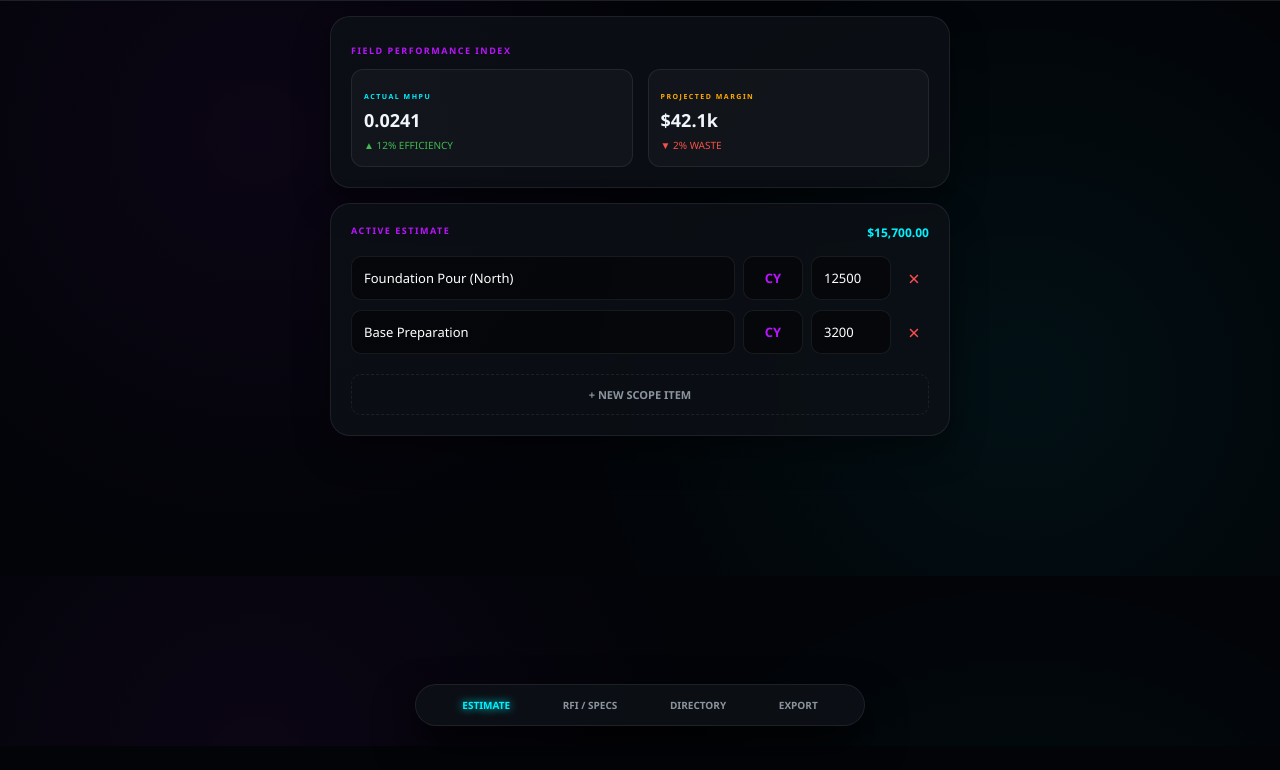
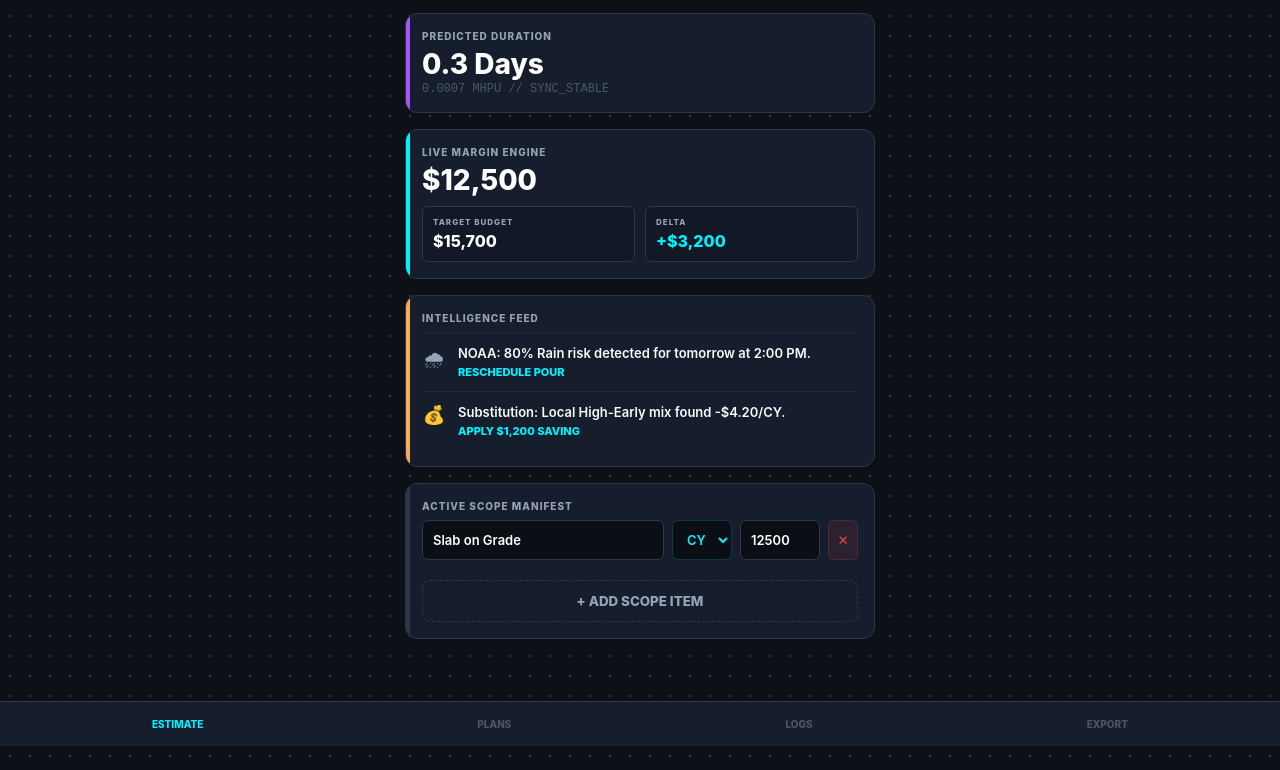
Before and after one commit to wacobjatts/FieldProducts, a plain HTML site: page index.html in a window 1280 px wide. Shown: the part 54-824 px from the top of the page. Before the commit the page ends 800 px from the top, so only its background shows below. Drawn offline with Linux system fonts and the light colour scheme.

Commit message:
Update index.html

```diff
--- a/index.html
+++ b/index.html
@@ -3,208 +3,195 @@
 <head>
     <meta charset="UTF-8">
     <meta name="viewport" content="width=device-width, initial-scale=1.0, viewport-fit=cover">
-    <title>NEBULA // ENTERPRISE APEX</title>
+    <title>NEBULA APEX // Phase 1</title>
     <style>
         :root {
-            --bg: #020408;
-            --glass: rgba(13, 17, 23, 0.8);
-            --border: rgba(255, 255, 255, 0.08);
-            --neon-blue: #00f2ff;
-            --neon-purple: #bc13fe;
-            --neon-amber: #ffaa00;
-            --text-main: #f0f6fc;
-            --text-dim: #8b949e;
+            /* Professional Field-Ready Palette */
+            --bg: #0d1117;
+            --surface: #161e2e;
+            --border: #2d3748;
+            --mint: #00f2ff;
+            --electric: #3b82f6;
+            --text-high: #f9fafb;
+            --text-mid: #94a3b8;
+            --text-low: #4a5568;
+
+            /* Logic Colors */
+            --purple: #a855f7;
+            --amber: #f6ad55;
+            --danger: #ef4444;
         }
 
-        * { box-sizing: border-box; font-family: 'Segoe UI', system-ui, sans-serif; -webkit-tap-highlight-color: transparent; }
+        * { box-sizing: border-box; font-family: -apple-system, system-ui, sans-serif; }
+
         body {
-            margin: 0; background: var(--bg); color: var(--text-main); padding-bottom: 110px;
-            background-image:
-                radial-gradient(circle at 20% 30%, rgba(188, 19, 254, 0.05) 0%, transparent 40%),
-                radial-gradient(circle at 80% 70%, rgba(0, 242, 255, 0.05) 0%, transparent 40%);
+            margin: 0; background-color: var(--bg); color: var(--text-mid);
+            background-image: radial-gradient(var(--border) 1px, transparent 1px);
+            background-size: 20px 20px;
+            padding-bottom: 100px;
         }
 
-        /* ENTERPRISE HUD */
-        .hud {
+        /* HEADER */
+        .hud-header {
             position: sticky; top: 0; z-index: 1000;
-            background: var(--glass); backdrop-filter: blur(25px);
-            padding: 15px 20px; border-bottom: 1px solid var(--border);
-            display: flex; justify-content: space-between; align-items: center;
+            background: rgba(13, 17, 23, 0.98); border-bottom: 1px solid var(--border);
+            padding: 15px 20px;
         }
-        .brand { font-weight: 900; font-size: 16px; letter-spacing: 2px; color: var(--neon-blue); text-transform: uppercase; }
-        .project-status { font-size: 10px; color: var(--neon-amber); border: 1px solid var(--neon-amber); padding: 4px 10px; border-radius: 4px; font-weight: 800; }
+        .header-top { display: flex; justify-content: space-between; align-items: center; }
+        .logo { font-weight: 900; font-size: 16px; color: #fff; letter-spacing: -0.5px; }
+        .logo span { color: var(--mint); }
+        .status-pill { font-size: 9px; font-weight: 800; padding: 4px 10px; border-radius: 4px; background: rgba(0,242,255,0.1); color: var(--mint); border: 1px solid var(--mint); }
 
-        .container { padding: 15px; max-width: 650px; margin: auto; }
+        .container { padding: 15px; max-width: 500px; margin: auto; }
 
-        /* HOLOGRAPHIC CARDS */
+        /* DECISION CARDS */
         .card {
-            background: var(--glass); border: 1px solid var(--border); border-radius: 20px;
-            padding: 20px; margin-bottom: 15px; position: relative; overflow: hidden;
-            box-shadow: 0 15px 35px rgba(0,0,0,0.4);
+            background: var(--surface); border: 1px solid var(--border); border-radius: 12px;
+            padding: 16px; margin-bottom: 16px; position: relative; overflow: hidden;
         }
-        .card-header { display: flex; justify-content: space-between; align-items: flex-start; margin-bottom: 15px; }
-        .label { font-size: 9px; font-weight: 900; color: var(--neon-purple); text-transform: uppercase; letter-spacing: 1.5px; }
+        .card::before { content: ''; position: absolute; top:0; left:0; width: 4px; height: 100%; background: var(--border); }
+        .card.info::before { background: var(--purple); }
+        .card.success::before { background: var(--mint); }
+        .card.warning::before { background: var(--amber); }
 
-        /* PERFORMANCE DELTA (From Performance.tsx) */
-        .delta-box { display: flex; gap: 15px; margin-top: 10px; }
-        .stat { flex: 1; background: rgba(255,255,255,0.03); padding: 12px; border-radius: 12px; border: 1px solid var(--border); }
-        .stat-val { font-size: 18px; font-weight: 900; display: block; margin-top: 4px; }
-        .trend-up { color: #3fb950; font-size: 10px; }
-        .trend-down { color: #f85149; font-size: 10px; }
+        .label { font-size: 10px; font-weight: 800; color: var(--text-mid); text-transform: uppercase; letter-spacing: 1px; display: block; margin-bottom: 8px; }
+        .val-large { font-size: 28px; font-weight: 800; color: #fff; line-height: 1; }
+        .sub-val { font-size: 12px; color: var(--text-low); margin-top: 4px; font-family: monospace; }
 
-        /* LINE ITEMS */
-        .item-row { display: grid; grid-template-columns: 1fr 60px 80px 30px; gap: 8px; margin-bottom: 10px; }
-        input {
-            background: rgba(0,0,0,0.5); border: 1px solid var(--border); color: #fff;
-            padding: 12px; border-radius: 10px; font-size: 13px; transition: 0.3s;
+        /* DECISION FEED */
+        .feed-item { display: flex; gap: 12px; padding: 12px 0; border-top: 1px solid rgba(255,255,255,0.05); }
+        .feed-icon { font-size: 18px; width: 24px; text-align: center; }
+        .feed-text { flex: 1; font-size: 13px; color: var(--text-high); font-weight: 600; }
+        .feed-action { color: var(--mint); font-size: 11px; font-weight: 800; text-transform: uppercase; margin-top: 4px; cursor: pointer; }
+
+        /* OPERATIONAL ESTIMATOR */
+        .scope-row { display: grid; grid-template-columns: 1fr 60px 80px 30px; gap: 8px; margin-bottom: 10px; }
+        input, select {
+            background: #0b0e14; border: 1px solid var(--border); color: #fff;
+            padding: 10px; border-radius: 6px; font-size: 13px; font-weight: 600;
         }
-        input:focus { border-color: var(--neon-blue); outline: none; box-shadow: 0 0 10px rgba(0,242,255,0.2); }
-        .btn-del { background: none; border: none; color: #ff4d4d; font-size: 20px; cursor: pointer; }
+        .unit-lbl { color: var(--mint); border-color: rgba(0,242,255,0.2); text-align: center; }
+        .btn-del { background: rgba(239,68,68,0.1); border: 1px solid rgba(239,68,68,0.2); color: var(--danger); border-radius: 6px; cursor: pointer; }
 
-        /* RFI / SUBMITTAL LIST */
-        .rfi-item { display: flex; justify-content: space-between; align-items: center; padding: 12px; background: rgba(255,255,255,0.02); border-radius: 10px; margin-bottom: 8px; font-size: 13px; }
-        .status-pill { font-size: 9px; padding: 3px 8px; border-radius: 50px; font-weight: 800; }
-        .status-open { background: var(--neon-amber); color: #000; }
-        .status-closed { background: #3fb950; color: #fff; }
+        /* MARGIN HUD */
+        .margin-grid { display: grid; grid-template-columns: 1fr 1fr; gap: 10px; margin-top: 12px; }
+        .stat-box { background: rgba(0,0,0,0.2); padding: 10px; border-radius: 6px; border: 1px solid var(--border); }
+        .stat-val { font-size: 16px; font-weight: 800; color: #fff; }
 
-        /* VIEW TOGGLE */
-        .view { display: none; }
-        .view.active { display: block; animation: slideUp 0.4s cubic-bezier(0.16, 1, 0.3, 1); }
-        @keyframes slideUp { from { opacity: 0; transform: translateY(15px); } to { opacity: 1; transform: translateY(0); } }
-
-        /* NAV DOCK */
-        .nav {
-            position: fixed; bottom: 20px; left: 50%; transform: translateX(-50%);
-            width: 90%; max-width: 450px; background: rgba(13, 17, 23, 0.9);
-            backdrop-filter: blur(20px); border: 1px solid var(--border);
-            border-radius: 100px; padding: 12px 20px; display: flex; justify-content: space-around;
-            box-shadow: 0 20px 40px rgba(0,0,0,0.8);
+        /* FOOTER NAV */
+        .nav-bar {
+            position: fixed; bottom: 0; left: 0; right: 0;
+            background: var(--surface); border-top: 1px solid var(--border);
+            display: flex; justify-content: space-around; padding: 15px;
         }
-        .nav-btn { background: none; border: none; color: var(--text-dim); font-size: 10px; font-weight: 900; text-transform: uppercase; cursor: pointer; transition: 0.2s; }
-        .nav-btn.active { color: var(--neon-blue); text-shadow: 0 0 8px var(--neon-blue); }
-
-        @media print { .nav, .hud, .btn-del, .btn-add { display: none !important; } }
+        .nav-item { color: var(--text-low); font-size: 10px; font-weight: 800; text-transform: uppercase; background: none; border: none; cursor: pointer; }
+        .nav-item.active { color: var(--mint); }
     </style>
 </head>
 <body>
 
-    <header class="hud">
-        <div class="brand">NEBULA // PRO</div>
-        <div class="project-status">LOGGING: PHASE_02</div>
+    <header class="hud-header">
+        <div class="header-top">
+            <div class="logo">NEBULA <span>APEX</span></div>
+            <div class="status-pill">NOMINAL</div>
+        </div>
     </header>
 
     <div class="container">
 
-        <section id="v-dash" class="view active">
-            <div class="card">
-                <span class="label">Field Performance Index</span>
-                <div class="delta-box">
-                    <div class="stat">
-                        <span class="label" style="font-size:7px; color:var(--neon-blue)">Actual MHPU</span>
-                        <span class="stat-val">0.0241</span>
-                        <span class="trend-up">▲ 12% EFFICIENCY</span>
-                    </div>
-                    <div class="stat">
-                        <span class="label" style="font-size:7px; color:var(--neon-amber)">Projected Margin</span>
-                        <span class="stat-val">$42.1k</span>
-                        <span class="trend-down">▼ 2% WASTE</span>
-                    </div>
+        <div class="card info">
+            <span class="label">Predicted Duration</span>
+            <div class="val-large" id="days-val">0.0 Days</div>
+            <div class="sub-val" id="mhpu-val">0.0000 MHPU // SYNC_STABLE</div>
+        </div>
+
+        <div class="card success">
+            <span class="label">Live Margin Engine</span>
+            <div class="val-large" id="total-val">$0.00</div>
+            <div class="margin-grid">
+                <div class="stat-box">
+                    <span class="label" style="font-size:8px; margin-bottom:4px;">Target Budget</span>
+                    <div class="stat-val">$15,700</div>
+                </div>
+                <div class="stat-box">
+                    <span class="label" style="font-size:8px; margin-bottom:4px;">Delta</span>
+                    <div class="stat-val" id="delta-val" style="color:var(--mint)">+$0.00</div>
                 </div>
             </div>
+        </div>
 
-            <div class="card">
-                <div class="card-header">
-                    <span class="label">Active Estimate</span>
-                    <span style="font-size:12px; font-weight:800; color:var(--neon-blue)" id="total-val">$0.00</span>
-                </div>
-                <div id="est-container"></div>
-                <button class="btn-add" onclick="App.addRow()" style="width:100%; background:none; border:1px dashed var(--border); color:var(--text-dim); padding:12px; border-radius:10px; margin-top:10px; font-weight:800; font-size:11px; cursor:pointer;">+ NEW SCOPE ITEM</button>
-            </div>
-        </section>
-
-        <section id="v-mgmt" class="view">
-            <div class="card">
-                <span class="label">RFI Tracking</span>
-                <div class="rfi-item">
-                    <div><b>#102:</b> Slab PSI Variance</div>
-                    <span class="status-pill status-open">PENDING</span>
-                </div>
-                <div class="rfi-item">
-                    <div><b>#101:</b> Rebar Spacing Clear</div>
-                    <span class="status-pill status-closed">APPROVED</span>
-                </div>
-                <button style="width:100%; background:var(--neon-purple); border:none; color:white; padding:12px; border-radius:10px; margin-top:10px; font-weight:900; font-size:11px;">CREATE FIELD RFI</button>
-            </div>
-
-            <div class="card">
-                <span class="label">Material Submittals</span>
-                <div class="rfi-item">
-                    <div>Concrete Mix Design (4k PSI)</div>
-                    <span style="font-size:10px; color:var(--neon-blue)">IN REVIEW</span>
-                </div>
-                <div class="rfi-item">
-                    <div>Vapor Barrier Specs</div>
-                    <span style="font-size:10px; color:var(--neon-blue)">IN REVIEW</span>
+        <div class="card warning">
+            <span class="label">Intelligence Feed</span>
+            <div class="feed-item">
+                <div class="feed-icon">🌧</div>
+                <div class="feed-text">
+                    NOAA: 80% Rain risk detected for tomorrow at 2:00 PM.
+                    <div class="feed-action">Reschedule Pour</div>
                 </div>
             </div>
-        </section>
-
-        <section id="v-team" class="view">
-            <div class="card">
-                <span class="label">Integrated Directory</span>
-                <div class="rfi-item" style="background:none; border-bottom:1px solid var(--border);">
-                    <div><b>Jane Cooper</b><br><span style="font-size:11px; color:var(--text-dim)">Architect</span></div>
-                    <span style="color:var(--neon-blue)">CONTACT</span>
-                </div>
-                <div class="rfi-item" style="background:none; border-bottom:1px solid var(--border);">
-                    <div><b>Concrete Direct</b><br><span style="font-size:11px; color:var(--text-dim)">Distributor</span></div>
-                    <span style="color:var(--neon-blue)">CONTACT</span>
+            <div class="feed-item">
+                <div class="feed-icon">💰</div>
+                <div class="feed-text">
+                    Substitution: Local High-Early mix found -$4.20/CY.
+                    <div class="feed-action">Apply $1,200 Saving</div>
                 </div>
             </div>
-        </section>
+        </div>
+
+        <div class="card">
+            <span class="label">Active Scope Manifest</span>
+            <div id="scope-list"></div>
+            <button onclick="App.addRow()" style="width:100%; padding:12px; background:none; border:1px dashed var(--border); color:var(--text-mid); font-weight:800; border-radius:8px; margin-top:10px;">+ ADD SCOPE ITEM</button>
+        </div>
 
     </div>
 
-    <nav class="nav">
-        <button class="nav-btn active" onclick="App.nav('dash', this)">Estimate</button>
-        <button class="nav-btn" onclick="App.nav('mgmt', this)">RFI / Specs</button>
-        <button class="nav-btn" onclick="App.nav('team', this)">Directory</button>
-        <button class="nav-btn" onclick="window.print()">Export</button>
+    <nav class="nav-bar">
+        <button class="nav-item active">Estimate</button>
+        <button class="nav-item">Plans</button>
+        <button class="nav-item">Logs</button>
+        <button class="nav-item" onclick="window.print()">Export</button>
     </nav>
 
     <script>
         const App = {
-            nav(id, btn) {
-                document.querySelectorAll('.view').forEach(v => v.classList.remove('active'));
-                document.getElementById('v-' + id).classList.add('active');
-                document.querySelectorAll('.nav-btn').forEach(b => b.classList.remove('active'));
-                btn.classList.add('active');
-            },
-            addRow(name="Slab Section", cost=5000) {
+            addRow(name = '', cost = '') {
                 const id = Date.now();
-                const div = document.createElement('div');
-                div.className = 'item-row';
-                div.id = `item-${id}`;
-                div.innerHTML = `
-                    <input type="text" value="${name}">
-                    <input type="text" value="CY" style="text-align:center; color:var(--neon-purple); font-weight:800;">
-                    <input type="number" value="${cost}" class="cost-input" oninput="App.calc()">
-                    <button class="btn-del" onclick="document.getElementById('item-${id}').remove(); App.calc();">×</button>
+                const html = `
+                    <div class="scope-row" id="${id}">
+                        <input type="text" placeholder="Task" value="${name}">
+                        <select class="unit-lbl"><option>CY</option><option>SF</option><option>LF</option><option>EA</option></select>
+                        <input type="number" placeholder="Cost" class="cost-input" value="${cost}" oninput="App.calc()">
+                        <button class="btn-del" onclick="this.parentElement.remove(); App.calc();">✕</button>
+                    </div>
                 `;
-                document.getElementById('est-container').appendChild(div);
+                document.getElementById('scope-list').insertAdjacentHTML('beforeend', html);
                 this.calc();
             },
             calc() {
                 let total = 0;
-                document.querySelectorAll('.cost-input').forEach(i => total += parseFloat(i.value) || 0);
-                document.getElementById('total-val').innerText = `$${total.toLocaleString(undefined, {minimumFractionDigits:2})}`;
+                let mhpu = 0;
+                document.querySelectorAll('.cost-input').forEach(i => {
+                    let v = parseFloat(i.value) || 0;
+                    total += v;
+                    mhpu += (v / 1400); // Baseline operational logic
+                });
+
+                const days = (mhpu / (4 * 8)).toFixed(1);
+                const budget = 15700;
+                const delta = budget - total;
+
+                document.getElementById('total-val').innerText = `$${total.toLocaleString()}`;
+                document.getElementById('days-val').innerText = `${days} Days`;
+                document.getElementById('mhpu-val').innerText = `${(mhpu/total || 0).toFixed(4)} MHPU // SYNC_STABLE`;
+
+                const dEl = document.getElementById('delta-val');
+                dEl.innerText = `${delta >= 0 ? '+' : ''}$${delta.toLocaleString()}`;
+                dEl.style.color = delta >= 0 ? 'var(--mint)' : 'var(--danger)';
             }
         };
 
-        window.onload = () => {
-            App.addRow("Foundation Pour (North)", 12500);
-            App.addRow("Base Preparation", 3200);
-        };
+        window.onload = () => App.addRow('Slab on Grade', 12500);
     </script>
 </body>
 </html>
```
